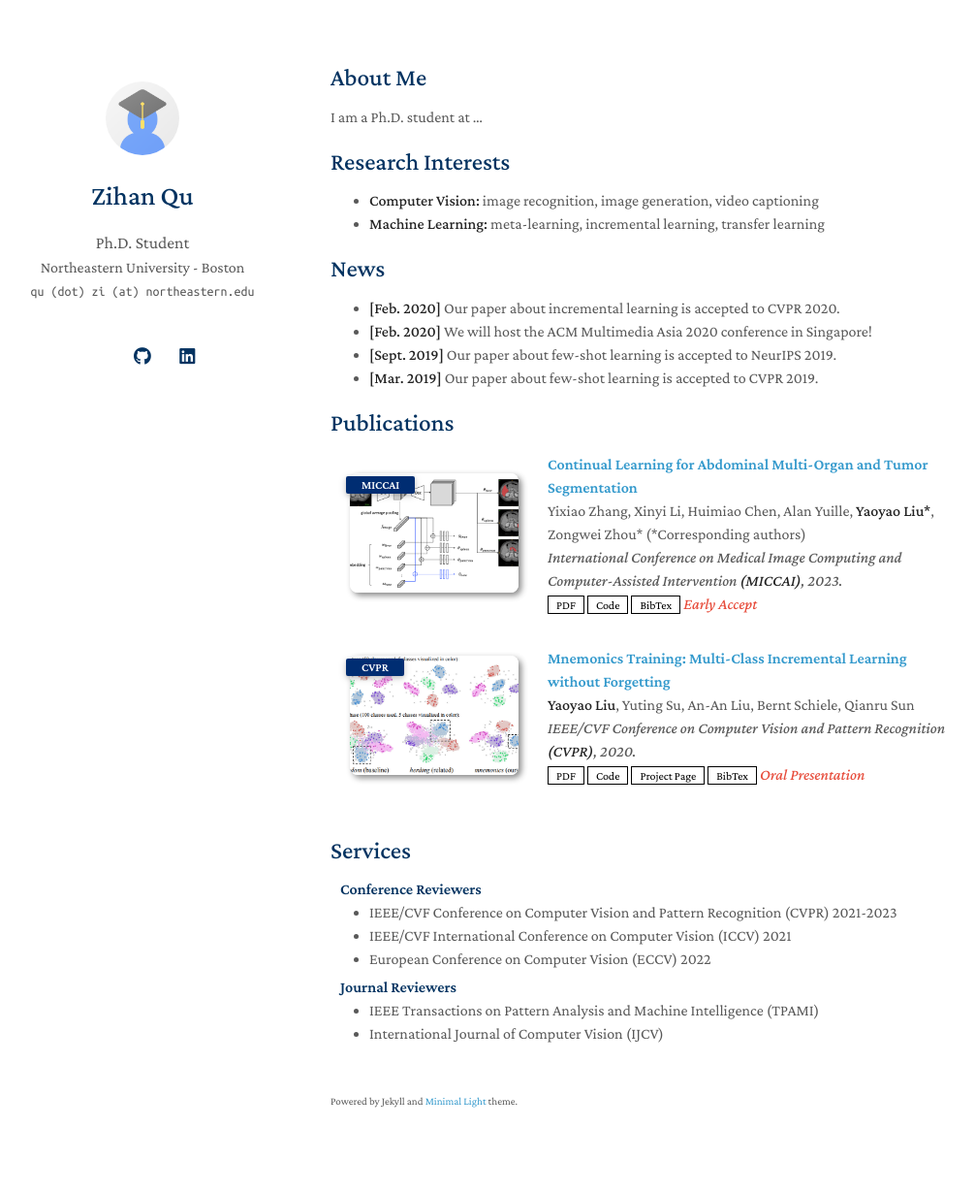
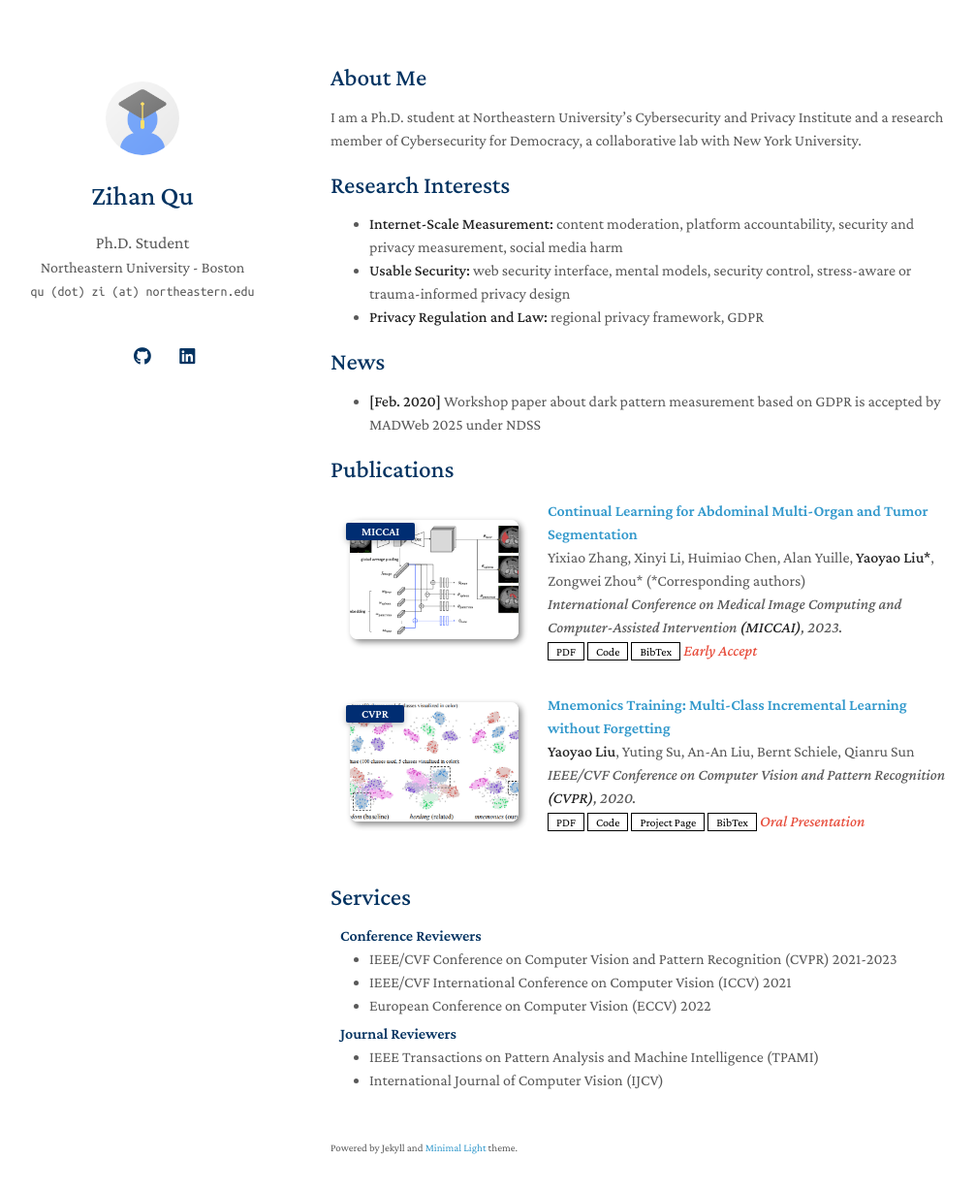
Before and after one commit to ZihanAtJohnsHopkinsISI/ZihanAtJohnsHopkinsISI.github.io, a Jekyll site: the page built from index.md, in a window 1280 px wide and 1264 px high. Shown: the top 1229 px of the window at 97% size, without its empty margins (129-1135 px from the left). Built offline with Jekyll 4.4.1, drawn with Linux system fonts in a browser that asks for light colours; a style sheet for code colours, icons or effects is not loaded; our own code applies the rules of GitHub Pages for plain Markdown files.

Commit message:
Revise About Me and Research Interests sections
Updated personal information and research interests.

```diff
--- a/index.md
+++ b/index.md
@@ -4,19 +4,17 @@ layout: homepage
 
 ## About Me
 
-I am a Ph.D. student at ...
+I am a Ph.D. student at Northeastern University’s Cybersecurity and Privacy Institute and a research member of Cybersecurity for Democracy, a collaborative lab with New York University.
 
 ## Research Interests
 
-- **Computer Vision:** image recognition, image generation, video captioning
-- **Machine Learning:** meta-learning, incremental learning, transfer learning
+- **Internet-Scale Measurement:** content moderation, platform accountability, security and privacy measurement, social media harm
+- **Usable Security:** web security interface, mental models, security control, stress-aware or trauma-informed privacy design
+- **Privacy Regulation and Law:** regional privacy framework, GDPR
 
 ## News
 
-- **[Feb. 2020]** Our paper about incremental learning is accepted to CVPR 2020.
-- **[Feb. 2020]** We will host the ACM Multimedia Asia 2020 conference in Singapore!
-- **[Sept. 2019]** Our paper about few-shot learning is accepted to NeurIPS 2019.
-- **[Mar. 2019]** Our paper about few-shot learning is accepted to CVPR 2019.
+- **[Feb. 2020]** Workshop paper about dark pattern measurement based on GDPR is accepted by MADWeb 2025 under NDSS
 
 {% include_relative _includes/publications.md %}
 
```
